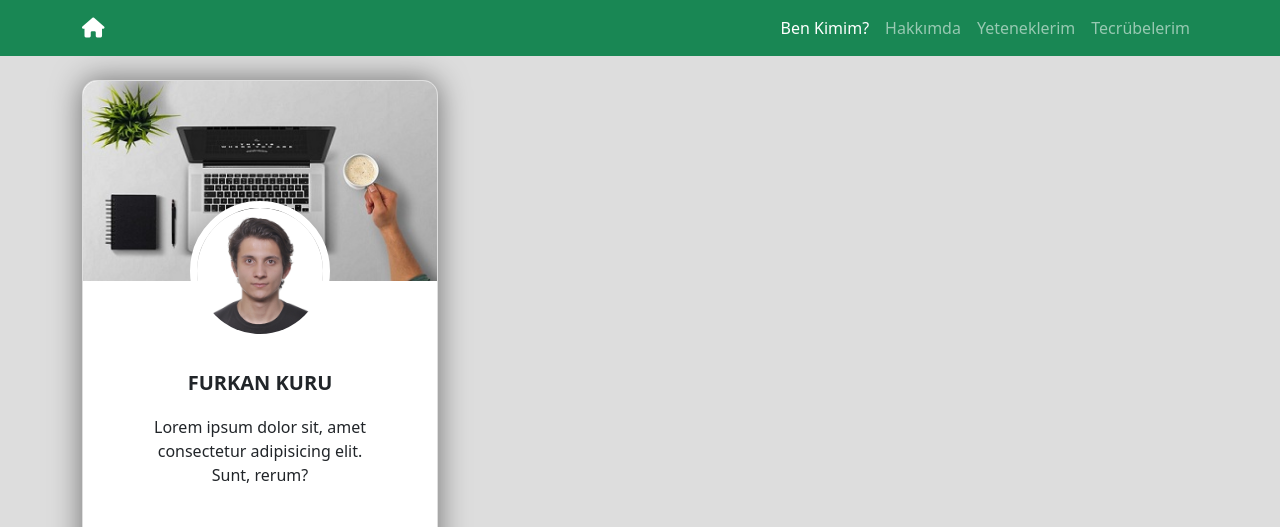
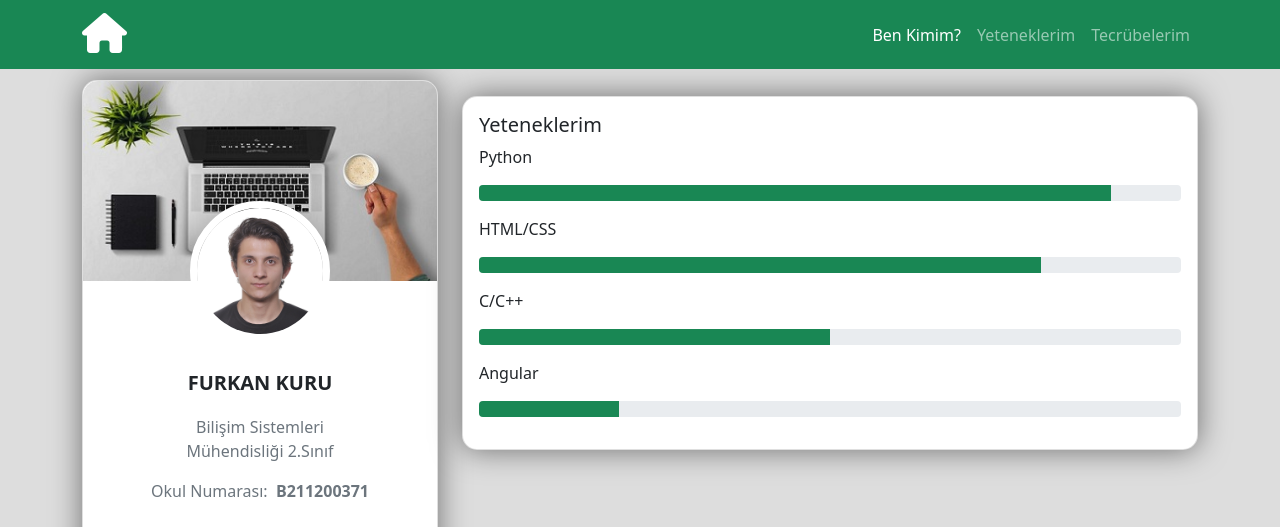
Before and after one commit to SauWebProgramming/websayfasi-majestronik, a plain HTML site: page index.html in a window 1280 px wide. Shown: the top 527 px of the page. Drawn offline with nearby package versions, Linux system fonts and the light colour scheme.

Commit message:
Bir kaç düzen ayarlaması eklendi.
Bir kaç düzen ayarlaması eklendi.

```diff
--- a/index.html
+++ b/index.html
@@ -10,14 +10,14 @@
 
     <script src="https://kit.fontawesome.com/b120eb1be3.js" crossorigin="anonymous"></script>
     <link rel="stylesheet" href="css/style.css">
-    <title>Furkan's Blog</title>
+    <title>Who I Am</title>
 </head>
 
 <body>
     <nav class="navbar fixed-top navbar-expand-sm navbar-dark bg-success" role="navigation">
         <div class="container">
             <a class="navbar-brand" href="#">
-                <i class="fas fa-home"></i>
+                <i class="fas fa-home fa-2x"></i>
             </a>
             <button type="button" class="navbar-toggler" data-bs-toggle="collapse" data-bs-target="#myToggler">
                 <span class="navbar-toggler-icon"></span>
@@ -26,9 +26,6 @@
                 <ul class="nav navbar-nav ms-auto mb-lg-0">
                     <li class="nav-item">
                         <a href="#" class="nav-link active">Ben Kimim?</a>
-                    </li>
-                    <li class="nav-item">
-                        <a href="#" class="nav-link">Hakkımda</a>
                     </li>
                     <li class="nav-item">
                         <a href="#" class="nav-link">Yeteneklerim</a>
@@ -53,12 +50,35 @@
                         </div>
                         <div class="main-text">
                             <h2>Furkan Kuru</h2>
-                            <p class="text-justify-right">Lorem ipsum dolor sit, amet consectetur adipisicing elit.
-                                Sunt, rerum?</p>
+                            <p class="text-justify text-muted">Bilişim Sistemleri Mühendisliği 2.Sınıf</p>
+                            <p class="text-muted">Okul Numarası: &nbsp;<b>B211200371</b></p>
                         </div>
                         <div class="socials text-center pb-5">
                             <a href="https://www.linkedin.com/in/furkankuruu/"> <i class="fa fa-linkedin"></i></a>
                             <a href="https://www.github.com/majestronik"> <i class="fa fa-github"></i></a>
+                        </div>
+                    </div>
+                </div>
+                <div class="col-md-8 pt-3">
+                    <div class="card">
+                        <div class="card-body">
+                            <h5 class="d-flex align-items-center">Yeteneklerim</h5>
+                            <p>Python</p>
+                            <div class="progress mb-3">
+                                <div class="progress-bar bg-success" role="progressbar" style="width: 90%;"></div>
+                            </div>
+                            <p>HTML/CSS</p>
+                            <div class="progress mb-3">
+                                <div class="progress-bar bg-success" role="progressbar" style="width: 80%;"></div>
+                            </div>
+                            <p>C/C++</p>
+                            <div class="progress mb-3">
+                                <div class="progress-bar bg-success" role="progressbar" style="width: 50%;"></div>
+                            </div>
+                            <p>Angular</p>
+                            <div class="progress mb-3">
+                                <div class="progress-bar bg-success" role="progressbar" style="width: 20%;"></div>
+                            </div>
                         </div>
                     </div>
                 </div>
```
